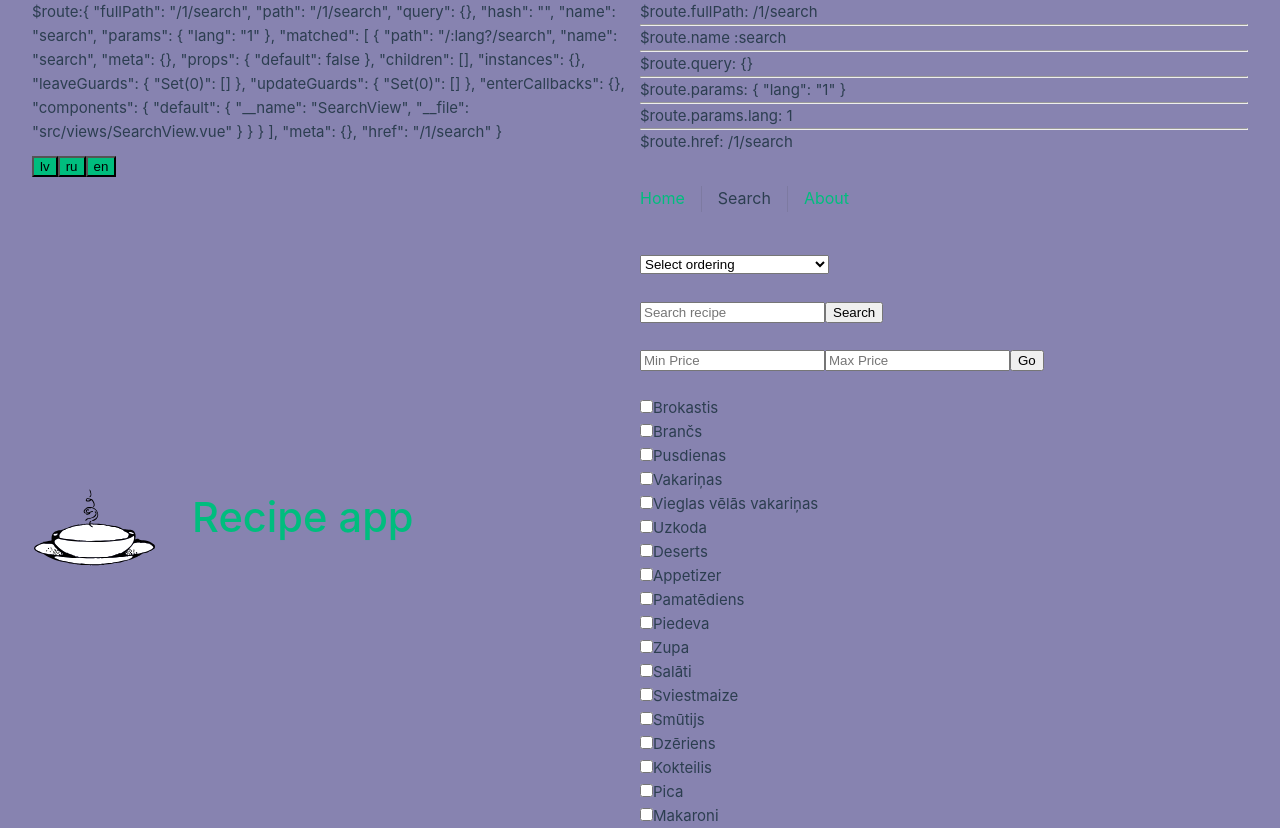
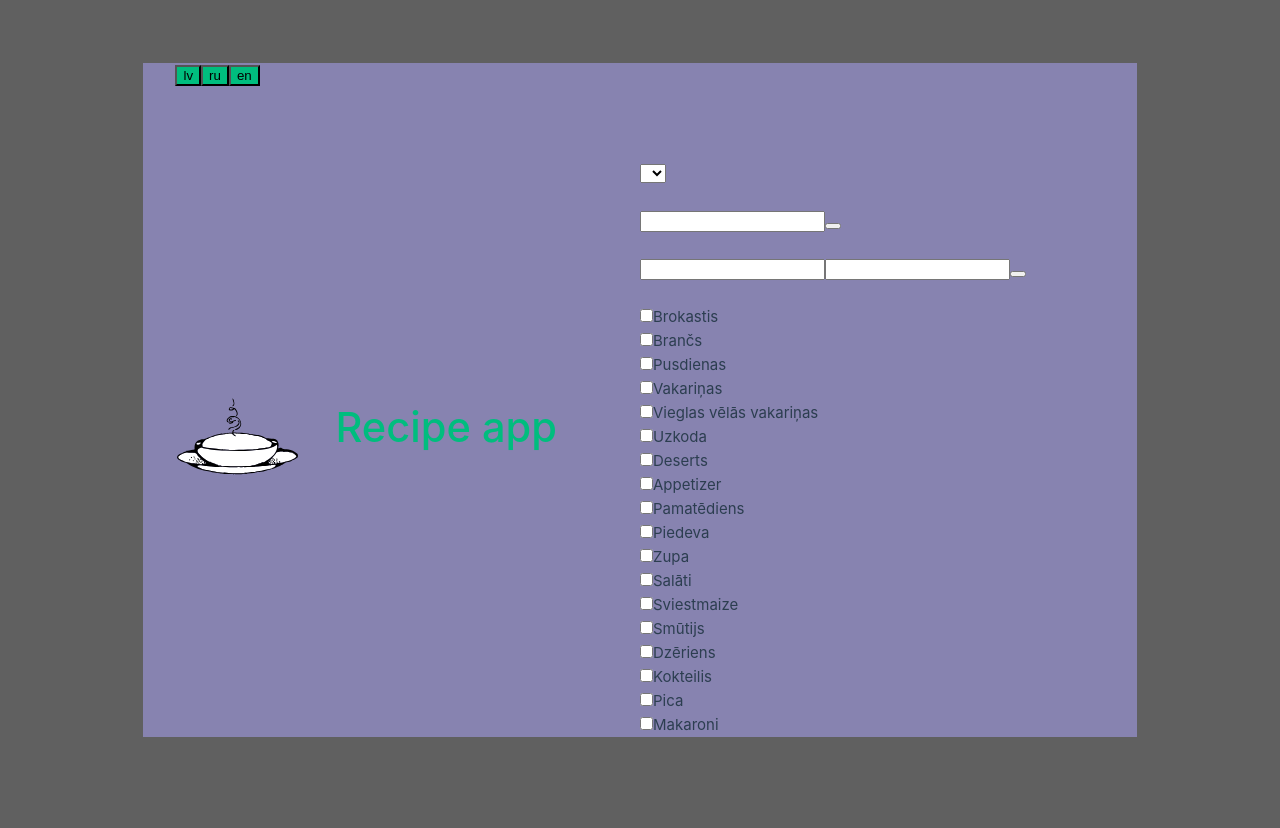
Before and after one commit to kopdarbiba/vue-practice-tom, a Vue app: page /1/search in a window 1280 px wide. After the commit the page ends 800 px from the top, so only its background shows below. Built offline with nearby package versions, Linux system fonts and the light colour scheme.

Commit message:
fix: after refreshing page, filter selected values stays. ui element translations added

```diff
--- a/src/App.vue
+++ b/src/App.vue
@@ -2,7 +2,7 @@
 import { RouterView } from 'vue-router'
 import PageHeader from './components/header/PageHeader.vue'
 import LangugaeButtons from './components/internationalization/LanguageButtons.vue'
-import TheNavigation from './components/TheNavigation.vue'
+import TheNavigation from './components/navbar/TheNavigation.vue'
 </script>
 
 <template>
--- a/src/components/internationalization/LanguageButtons.vue
+++ b/src/components/internationalization/LanguageButtons.vue
@@ -17,34 +17,6 @@ const submitLanguage = (language) => {
 </script>
 
 <template>
-    <p>
-        $route:{{ $route }}
-    </p>
-    <div>
-        <p>
-            $route.fullPath: {{ $route.fullPath }}
-        </p>
-        <hr>
-        <p>
-            $route.name :{{ $route.name }}
-        </p>
-        <hr>
-        <p>
-            $route.query: {{ $route.query }}
-        </p>
-        <hr>
-        <p>
-            $route.params: {{ $route.params }}
-        </p>
-        <hr>
-        <p>
-            $route.params.lang: {{ $route.params.lang }}
-        </p>
-        <hr>
-        <p>
-            $route.href: {{ $route.href }}
-        </p>
-    </div>
     <div class="language-buttons">
         <button @click="submitLanguage('')">lv</button>
         <button @click="submitLanguage('ru')">ru</button>
--- a/src/components/TheNavigation.vue
+++ b/src/components/navbar/TheNavigation.vue
@@ -1,8 +1,18 @@
+<script setup>import { useRoute } from 'vue-router'
+import transitions from './translate.json'
+
+const route = useRoute()
+
+</script>
+
 <template>
     <nav>
-        <RouterLink :to="{ name: 'home', params: { lang: $route.params.lang } }">Home</RouterLink>
-        <RouterLink :to="{ name: 'search', params: { lang: $route.params.lang } }">Search</RouterLink>
-        <RouterLink :to="{ name: 'about', params: { lang: $route.params.lang } }">About</RouterLink>
+        <RouterLink :to="{ name: 'home', params: { lang: $route.params.lang } }">{{
+            transitions.home[route.params.lang] }}</RouterLink>
+        <RouterLink :to="{ name: 'search', params: { lang: $route.params.lang } }">
+            {{ transitions.search[route.params.lang] }}</RouterLink>
+        <RouterLink :to="{ name: 'about', params: { lang: $route.params.lang } }">{{
+            transitions.about[route.params.lang] }}</RouterLink>
     </nav>
 </template>
 
--- /dev/null
+++ b/src/components/navbar/translate.json
@@ -0,0 +1,17 @@
+{
+  "home": {
+    "": "Sākums",
+    "en": "Home",
+    "ru": "Домой"
+  },
+  "search": {
+    "": "Meklēt",
+    "en": "Search",
+    "ru": "Поиск"
+  },
+  "about": {
+    "": "Par mums",
+    "en": "About",
+    "ru": "О нас"
+  }
+}
--- a/src/components/search/filters/MealsCheckboxes.vue
+++ b/src/components/search/filters/MealsCheckboxes.vue
@@ -7,10 +7,14 @@ import LanguageManager from './LanguageManager.vue'
 const router = useRouter()
 const route = useRoute()
 
-const checkedMeals = ref({ "meal": [] })
+const checkedMeals = ref()
+if (!route.query.meal) {
+    checkedMeals.value = { "meal": [] }
+} else {
+    checkedMeals.value = { "meal": route.query.meal }
+}
 
 const submitMealSelector = () => {
-    console.log(checkedMeals.value)
     router.push({
         name: route.name,
         params: { lang: route.params.lang },
--- a/src/components/search/filters/MinMaxPrice.vue
+++ b/src/components/search/filters/MinMaxPrice.vue
@@ -1,41 +1,43 @@
 <script setup>
 import { useRouter, useRoute } from 'vue-router'
 import { ref } from 'vue'
-
+import translate from './translate.json';
 
 const router = useRouter()
 const route = useRoute()
 
-const min = ref(route.query.minPrice)
-const max = ref(route.query.maxPrice)
+const priceMin = ref(route.query.minPrice || '')
+const priceMax = ref(route.query.maxPrice || '')
 
 const submitPriceRange = () => {
     const newQuery = { ...route.query };
-    if (min.value !== '') {
-        newQuery.minPrice = min.value;
+
+    if (!isNaN(priceMin.value) && priceMin.value !== '') {
+        newQuery.minPrice = priceMin.value;
     } else {
-        delete newQuery.minPrice
+        delete newQuery.minPrice;
     }
 
-    if (max.value !== '') {
-        newQuery.maxPrice = max.value;
+    if (!isNaN(priceMax.value) && priceMax.value !== '') {
+        newQuery.maxPrice = priceMax.value;
     } else {
-        delete newQuery.maxPrice
+        delete newQuery.maxPrice;
     }
+
     router.push({
         name: route.name,
         params: { lang: route.params.lang },
         query: newQuery,
     });
 };
-
 </script>
 
 <template>
     <div class="filter-recipes-by-price">
-        <input @keyup.enter="submitPriceRange" type="number" v-model="min" placeholder="Min Price" />
-        <input @keyup.enter="submitPriceRange" type="number" v-model="max" placeholder="Max Price" />
-        <button @click="submitPriceRange">Go</button>
+        <input @keyup.enter="submitPriceRange" type="number" v-model="priceMin"
+            :placeholder="translate.priceFilter.minField[route.params.lang]" />
+        <input @keyup.enter="submitPriceRange" type="number" v-model="priceMax"
+            :placeholder="translate.priceFilter.maxField[route.params.lang]" />
+        <button @click="submitPriceRange">{{ translate.priceFilter.button[route.params.lang] }}</button>
     </div>
-
 </template>
--- a/src/components/search/filters/OrderSelector.vue
+++ b/src/components/search/filters/OrderSelector.vue
@@ -1,35 +1,47 @@
 <script setup>
 import { useRouter, useRoute } from 'vue-router'
 import { ref } from 'vue'
-
+import translate from './translate.json'
 
 const router = useRouter()
 const route = useRoute()
 
-const order = ref('')
+const orderOptions = [
+    { value: 'total_price', text: 'price_ascend' },
+    { value: '-total_price', text: 'price_desc' },
+    { value: 'cooking_time', text: 'cooking_time_ascend' },
+    { value: '-cooking_time', text: 'cooking_time_desc' },
+    { value: 'servings', text: 'servings_ascend' },
+    { value: '-servings', text: 'servings_desc' }
+]
+
+const selectedOrder = ref({ "order": route.query.order })
 
 const submitOrdering = () => {
-    const newQuery = { ...route.query };
-    newQuery.order = order.value,
-        router.push({
-            name: route.name,
-            params: { lang: route.params.lang },
-            query: newQuery
-        })
+    console.log(selectedOrder.value.order)
+    router.push({
+        name: route.name,
+        params: { lang: route.params.lang },
+        query: {
+            ...route.query,
+            ...selectedOrder.value
+        },
+    });
+}
+const getOptionsTranslation = (key) => {
+    return translate.orderSelector.options[key][route.params.lang]
+}
+const getPlaceholderTranslation = () => {
+    return translate.orderSelector.placeholder[route.params.lang]
 }
 </script>
 
 <template>
     <div class="order-recipes">
-        <select @change="submitOrdering" v-model="order">
-            <option disabled value="">Select ordering</option>
-            <option value="total_price">Price: Low to high</option>
-            <option value="-total_price">Price: High to low</option>
-            <option value="cooking_time">Cooking Time: Short to long</option>
-            <option value="-cooking_time">Cooking Time: Long to short</option>
-            <option value="servings">Servings: Low to high</option>
-            <option value="-servings">Servings: High to low</option>
+        <select @change="submitOrdering" v-model="selectedOrder.order">
+            <option v-for="option in orderOptions" :key="option.id" :value="option.value">
+                {{ getPlaceholderTranslation() }}: {{ getOptionsTranslation(option.text) }}
+            </option>
         </select>
     </div>
-
 </template>
--- a/src/components/search/filters/SearchQueryBox.vue
+++ b/src/components/search/filters/SearchQueryBox.vue
@@ -1,33 +1,37 @@
 <script setup>
 import { useRouter, useRoute } from 'vue-router'
 import { ref } from 'vue'
-
+import translate from './translate.json'
 
 const router = useRouter()
 const route = useRoute()
 
-const searchQueryString = ref(route.query.q)
+const searchQuery = ref({ q: route.query.q })
 
 const submitSearch = () => {
-    const newQuery = { ...route.query };
-    if (searchQueryString.value !== '') {
-        newQuery.q = searchQueryString.value;
+    const query = searchQuery.value.q.trim()
+    if (query) {
+        router.push({
+            name: route.name,
+            params: { lang: route.params.lang },
+            query: { ...route.query, q: query }
+        })
     } else {
+        const newQuery = { ...route.query }
         delete newQuery.q
+        router.push({
+            name: route.name,
+            params: { lang: route.params.lang },
+            query: newQuery
+        })
     }
-    router.push({
-        name: route.name,
-        params: { lang: route.params.lang },
-        query: newQuery,
-    });
 }
-
 </script>
 
 <template>
     <div class="search-recipes">
-        <input @keyup.enter="submitSearch" v-model="searchQueryString" placeholder="Search recipe">
-        <button @click="submitSearch">Search</button>
-
+        <input @keyup.enter="submitSearch" v-model="searchQuery.q"
+            :placeholder="translate.searchQuery.search_box[route.params.lang]">
+        <button @click="submitSearch">{{ translate.searchQuery.button[route.params.lang] }}</button>
     </div>
 </template>
--- /dev/null
+++ b/src/components/search/filters/translate.json
@@ -0,0 +1,71 @@
+{
+  "searchQuery": {
+    "button": {
+      "": "Meklēt",
+      "en": "Search",
+      "ru": "Поиск"
+    },
+    "search_box": {
+      "": "Meklēt recepti",
+      "en": "Search Recipe",
+      "ru": "Поиск рецепта"
+    }
+  },
+  "orderSelector": {
+    "placeholder": {
+      "": "Kārtot pēc",
+      "en": "Sort by",
+      "ru": "Сортировать по"
+    },
+    "options": {
+      "price_ascend": {
+        "": "Lētākie",
+        "en": "Lowest Price",
+        "ru": "Самое дешевое"
+      },
+      "price_desc": {
+        "": "Dārgākie",
+        "en": "Highest Price",
+        "ru": "Самое дорогое"
+      },
+      "cooking_time_ascend": {
+        "": "Gatavošanas laiks (aug)",
+        "en": "Shortest Time",
+        "ru": "Мин. время"
+      },
+      "cooking_time_desc": {
+        "": "Gatavošanas laiks (dil)",
+        "en": "Longest Time",
+        "ru": "Макс. время"
+      },
+      "servings_ascend": {
+        "": "Mazāk porcijas",
+        "en": "Fewest Servings",
+        "ru": "Меньше порций"
+      },
+      "servings_desc": {
+        "": "Vairāk porcijas",
+        "en": "Most Servings",
+        "ru": "Больше порций"
+      }
+    }
+  },
+
+  "priceFilter": {
+    "minField": {
+      "": "No",
+      "en": "From",
+      "ru": "От"
+    },
+    "maxField": {
+      "": "Līdz",
+      "en": "To",
+      "ru": "До"
+    },
+    "button": {
+      "": "Filtrēt",
+      "en": "Go",
+      "ru": "Перейти"
+    }
+  }
+}
```
